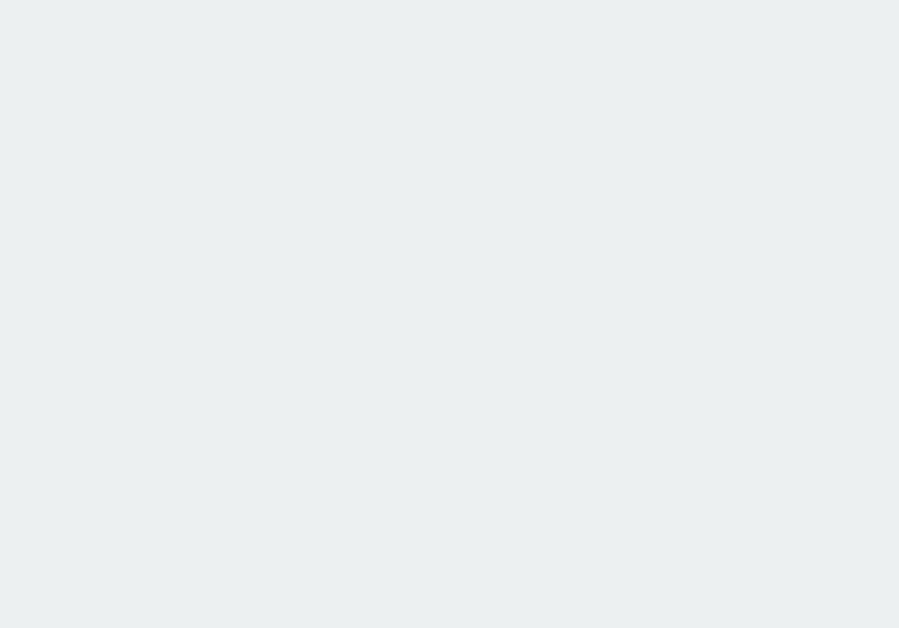
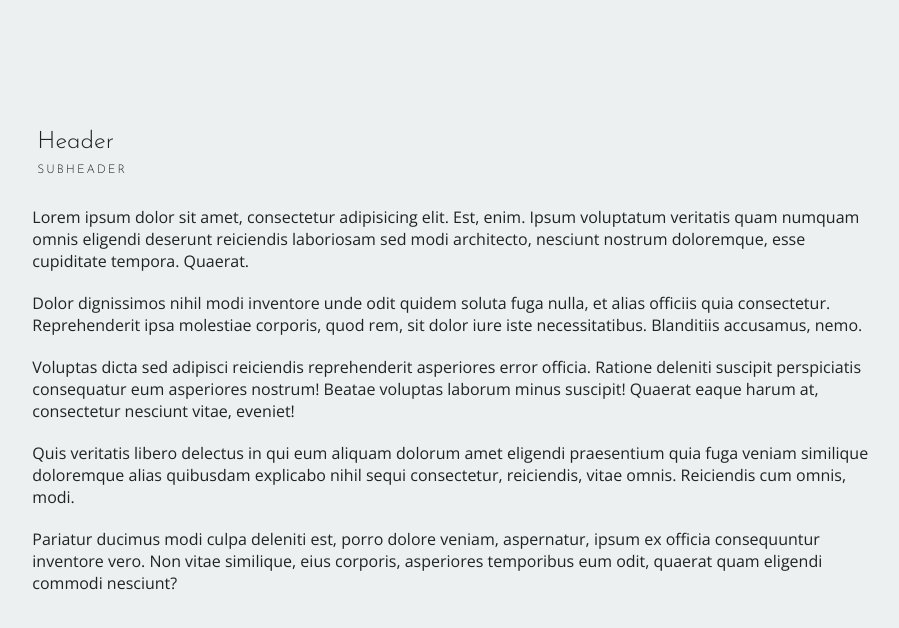
Before and after one commit to AdressaAgne/Orange-Engine, a plain HTML site: page templates/standard.html in a window 1280 px wide. Shown: the whole page, without its empty margins (186-1085 px from the left). Drawn offline with nearby package versions, Linux system fonts and the light colour scheme.

Commit message:
basic tempalte update

```diff
--- a/templates/standard.html
+++ b/templates/standard.html
@@ -22,6 +22,14 @@
     <body>
        <div class="container-big">
 
+           <div class="page-header">
+               <h1>Header <small>Subheader</small></h1>
+           </div>
+           <p>Lorem ipsum dolor sit amet, consectetur adipisicing elit. Est, enim. Ipsum voluptatum veritatis quam numquam omnis eligendi deserunt reiciendis laboriosam sed modi architecto, nesciunt nostrum doloremque, esse cupiditate tempora. Quaerat.</p>
+           <p>Dolor dignissimos nihil modi inventore unde odit quidem soluta fuga nulla, et alias officiis quia consectetur. Reprehenderit ipsa molestiae corporis, quod rem, sit dolor iure iste necessitatibus. Blanditiis accusamus, nemo.</p>
+           <p>Voluptas dicta sed adipisci reiciendis reprehenderit asperiores error officia. Ratione deleniti suscipit perspiciatis consequatur eum asperiores nostrum! Beatae voluptas laborum minus suscipit! Quaerat eaque harum at, consectetur nesciunt vitae, eveniet!</p>
+           <p>Quis veritatis libero delectus in qui eum aliquam dolorum amet eligendi praesentium quia fuga veniam similique doloremque alias quibusdam explicabo nihil sequi consectetur, reiciendis, vitae omnis. Reiciendis cum omnis, modi.</p>
+           <p>Pariatur ducimus modi culpa deleniti est, porro dolore veniam, aspernatur, ipsum ex officia consequuntur inventore vero. Non vitae similique, eius corporis, asperiores temporibus eum odit, quaerat quam eligendi commodi nesciunt?</p>
        </div>
     </body>
 </html>
```
